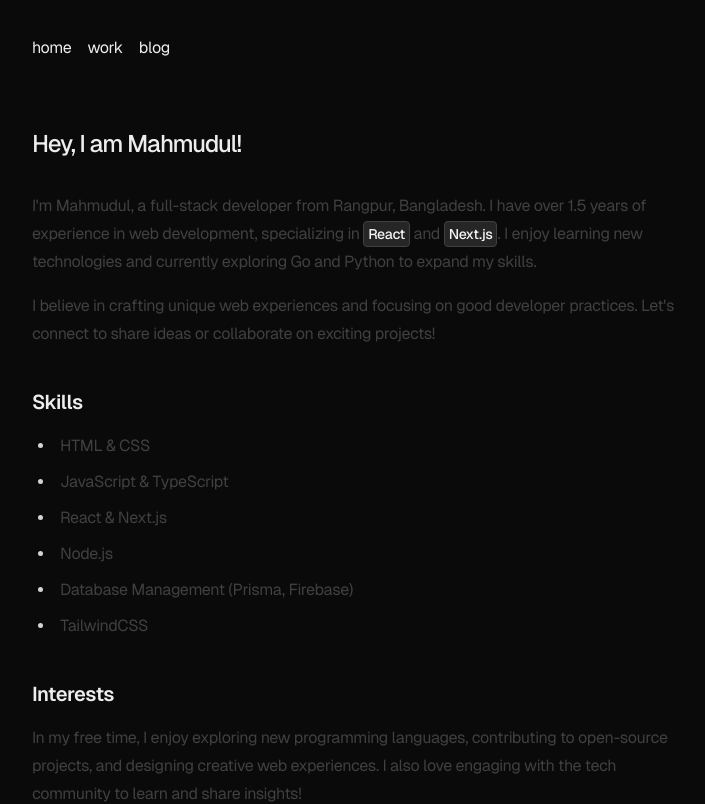
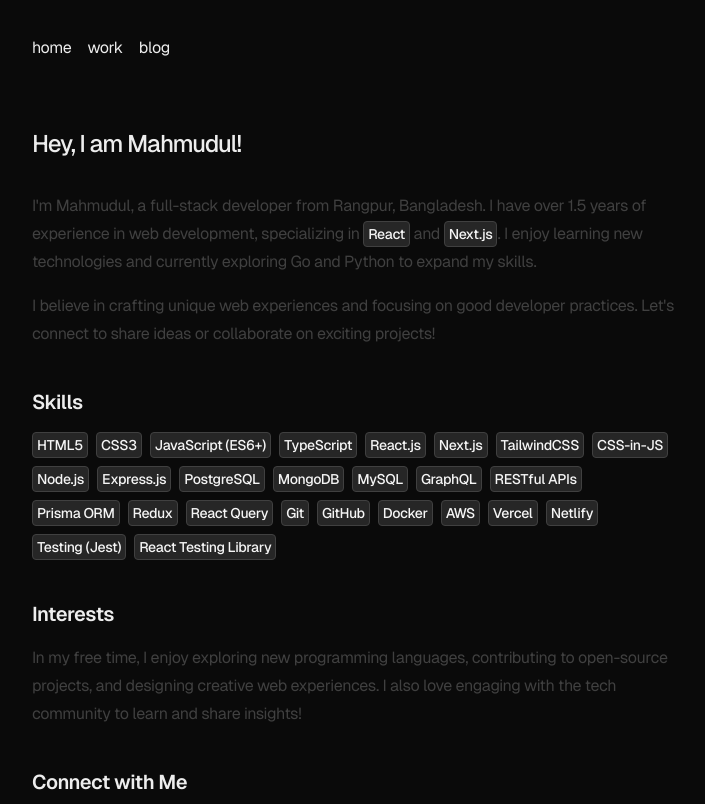
Before and after one commit to mahmudulmr19/site, a Next.js app: page / in a window 1280 px wide. Shown: the top 804 px of the page, without its empty margins (286-991 px from the left). Built offline with nearby package versions, Linux system fonts and the light colour scheme.

Commit message:
added skills and organize component

```diff
--- a/app/layout.tsx
+++ b/app/layout.tsx
@@ -2,7 +2,7 @@ import type { Metadata } from "next";
 import localFont from "next/font/local";
 import "./globals.css";
 import { cn } from "@/lib/utils";
-import { Navbar } from "./components/nav";
+import { Navbar } from "@/components/nav";
 import { Analytics } from "@vercel/analytics/react";
 import { SpeedInsights } from "@vercel/speed-insights/next";
 
--- a/app/page.tsx
+++ b/app/page.tsx
@@ -1,4 +1,4 @@
-import { Badge } from "./components/badge";
+import { Badge } from "@/components/badge";
 
 export default function Page() {
   return (
@@ -32,14 +32,36 @@ export default function Page() {
       {/* Skills Section */}
       <section className="mt-10">
         <h2 className="mb-4 text-xl font-semibold tracking-tight">Skills</h2>
-        <ul className="list-disc list-inside prose prose-neutral dark:prose-invert">
-          <li>HTML & CSS</li>
-          <li>JavaScript & TypeScript</li>
-          <li>React & Next.js</li>
-          <li>Node.js</li>
-          <li>Database Management (Prisma, Firebase)</li>
-          <li>TailwindCSS</li>
-        </ul>
+        <div className="prose prose-neutral dark:prose-invert">
+          <div className="flex flex-wrap gap-2">
+            <Badge>HTML5</Badge>
+            <Badge>CSS3</Badge>
+            <Badge>JavaScript (ES6+)</Badge>
+            <Badge>TypeScript</Badge>
+            <Badge>React.js</Badge>
+            <Badge>Next.js</Badge>
+            <Badge>TailwindCSS</Badge>
+            <Badge>CSS-in-JS</Badge>
+            <Badge>Node.js</Badge>
+            <Badge>Express.js</Badge>
+            <Badge>PostgreSQL</Badge>
+            <Badge>MongoDB</Badge>
+            <Badge>MySQL</Badge>
+            <Badge>GraphQL</Badge>
+            <Badge>RESTful APIs</Badge>
+            <Badge>Prisma ORM</Badge>
+            <Badge>Redux</Badge>
+            <Badge>React Query</Badge>
+            <Badge>Git</Badge>
+            <Badge>GitHub</Badge>
+            <Badge>Docker</Badge>
+            <Badge>AWS</Badge>
+            <Badge>Vercel</Badge>
+            <Badge>Netlify</Badge>
+            <Badge>Testing (Jest)</Badge>
+            <Badge>React Testing Library</Badge>
+          </div>
+        </div>
       </section>
 
       {/* Interests Section */}
```
Also changed, not shown: components/badge.tsx (renamed from app/components/badge.tsx), components/nav.tsx (renamed from app/components/nav.tsx).
